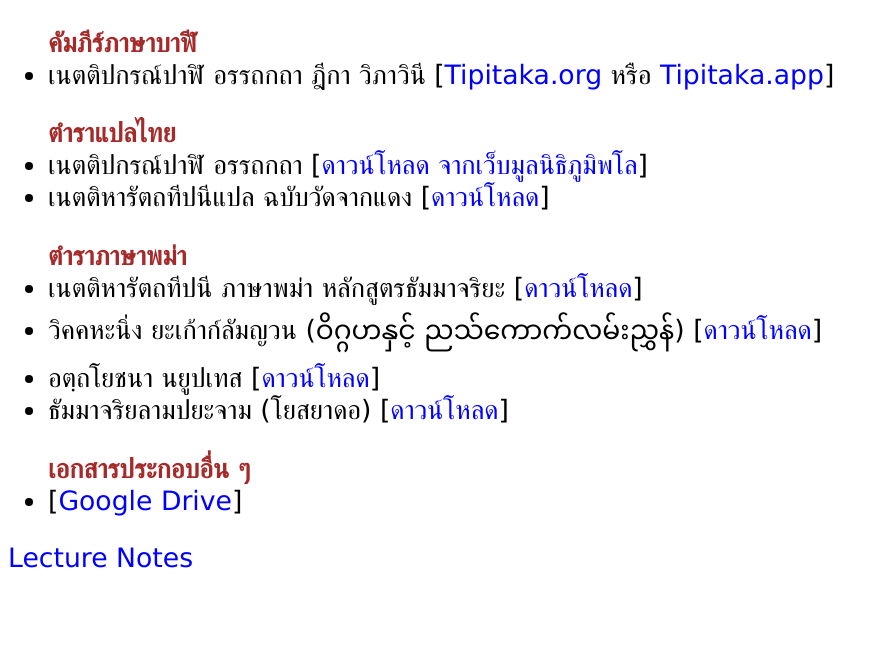
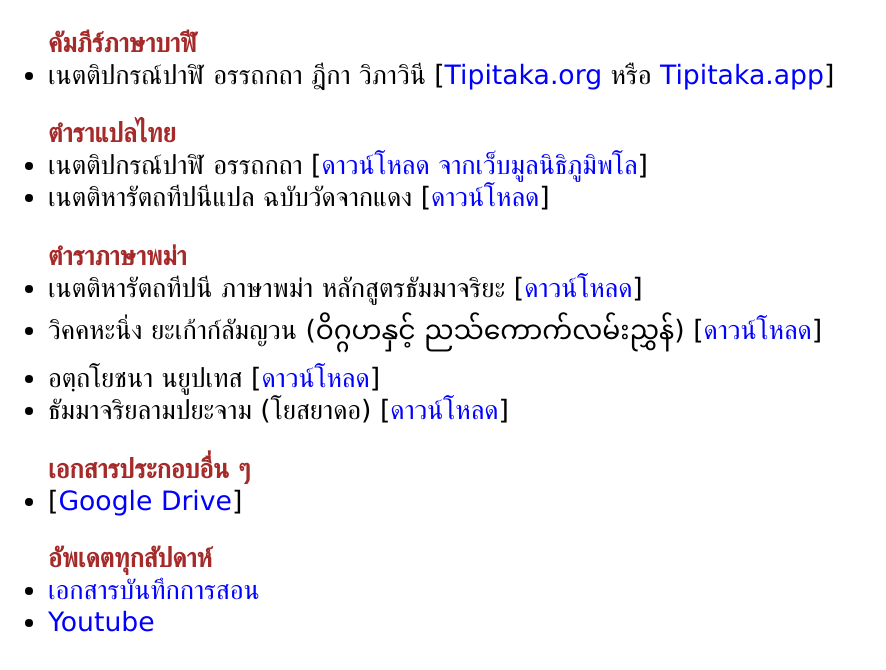
Before and after one commit to 84korg/netti, a plain HTML site: page index.html in a window 1280 px wide. Shown: the whole page, without its empty margins (0-886 px from the left). Drawn offline with Linux system fonts and the light colour scheme.

Commit message:
Update index.html

```diff
--- a/index.html
+++ b/index.html
@@ -46,7 +46,10 @@
 <LI>[<A href=https://drive.google.com/drive/folders/1MLa9cBdHIwCuzKZA1WuVUFN6Yq-cyVIH?usp=sharing>Google Drive</A>]
 </UL>
 
-<A href=https://drive.google.com/drive/folders/14Hoja3RQOLDK5SpSM8kwXSUBhmaynX8P?usp=sharing>Lecture Notes</A>
+<UL>อัพเดตทุกสัปดาห์
+<LI> <A href=https://drive.google.com/drive/folders/14Hoja3RQOLDK5SpSM8kwXSUBhmaynX8P?usp=sharing>เอกสารบันทึกการสอน</A>
+<LI> <A href=https://www.youtube.com/playlist?list=PLGzJXnZVNTe2qYR0FvLS8DzLXGD9IHb1>Youtube</A>
+</UL>
 
 </BODY>
 </HTML>
```
